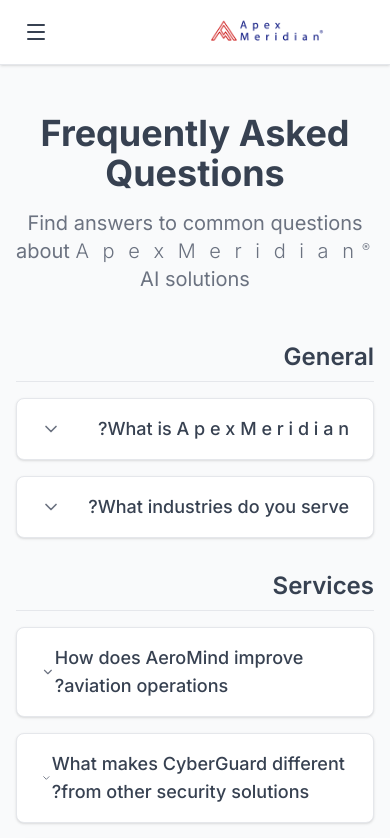
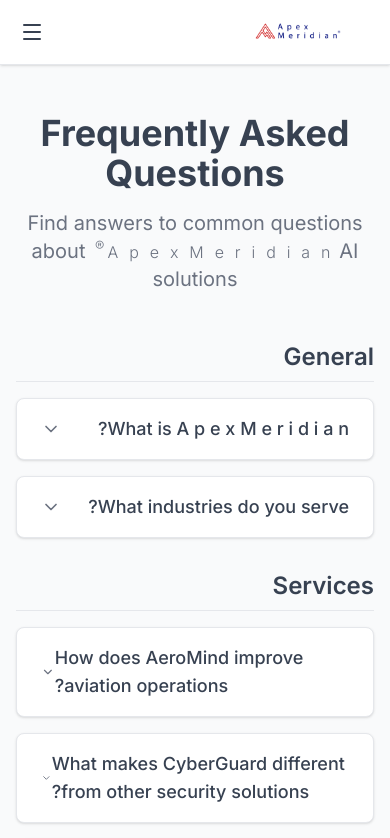
Before and after one commit to cptamrgaber/apex-meridian.com, a Next.js app: page /faq in a window 390 px wide. Shown: the top 838 px of the page. Built offline with nearby package versions, Linux system fonts and the light colour scheme.

Commit message:
Improve mobile responsiveness and branding: Remove logo shadow, create unbreakable brand name component, optimize iPhone display, enhance mobile viewport handling

```diff
--- a/src/app/faq/page.tsx
+++ b/src/app/faq/page.tsx
@@ -1,7 +1,8 @@
 'use client';
 
-import { useState } from 'react';
+import React, { useState } from 'react';
 import { ChevronDown, ChevronUp } from 'lucide-react';
+import BrandName from '@/components/BrandName';
 import { useLanguage } from '@/lib/language-context';
 
 interface FAQItem {
@@ -97,9 +98,10 @@
           </h1>
           <p className="text-xl text-gray-600 dark:text-gray-300">
             Find answers to common questions about{' '}
-            <span className="font-light" style={{ letterSpacing: '0.2em' }}>
-              A  p  e  x    M  e  r  i  d  i  a  n<sup className="text-xs ml-1">®</sup>
-            </span>{' '}
+            <BrandName
+              className="font-light"
+              style={{ letterSpacing: '0.2em' }}
+            />{' '}
             AI solutions
           </p>
         </div>
--- a/src/app/globals.css
+++ b/src/app/globals.css
@@ -133,10 +133,31 @@
   color: #60a5fa !important;
 }
 
-/* Prevent horizontal overflow */
-html, body {
+/* Prevent horizontal overflow and improve mobile viewport */
+html {
+  overflow-x: hidden;
+  scroll-behavior: smooth;
+}
+
+body {
   overflow-x: hidden;
   max-width: 100vw;
+  min-height: 100vh;
+  -webkit-text-size-adjust: 100%;
+  -webkit-font-smoothing: antialiased;
+  -moz-osx-font-smoothing: grayscale;
+}
+
+/* Ensure proper mobile viewport handling */
+@media (max-width: 640px) {
+  * {
+    max-width: 100vw;
+  }
+
+  .container {
+    padding-left: 1rem;
+    padding-right: 1rem;
+  }
 }
 
 /* Custom animations */
--- a/src/app/pricing/page.tsx
+++ b/src/app/pricing/page.tsx
@@ -1,7 +1,7 @@
 'use client';
-
-import { useState } from 'react';
-import { Check, Star, ArrowRight } from 'lucide-react';
+import React, { useState } from 'react';
+import { Check, ArrowRight, Star } from 'lucide-react';
+import BrandName from '@/components/BrandName';
 import { useLanguage } from '@/lib/language-context';
 
 export default function Pricing() {
@@ -98,9 +98,10 @@
           </h1>
           <p className="text-xl text-gray-600 dark:text-gray-300 mb-8">
             Choose the perfect AI solution for your organization with{' '}
-            <span className="font-light" style={{ letterSpacing: '0.2em' }}>
-              A  p  e  x    M  e  r  i  d  i  a  n<sup className="text-xs ml-1">®</sup>
-            </span>
+            <BrandName
+              className="font-light"
+              style={{ letterSpacing: '0.2em' }}
+            />
           </p>
 
           {/* Billing Toggle */}
--- /dev/null
+++ b/src/components/BrandName.tsx
@@ -0,0 +1,50 @@
+import React from 'react';
+
+interface BrandNameProps {
+  className?: string;
+  showRegistered?: boolean;
+  size?: 'xs' | 'sm' | 'base' | 'lg' | 'xl' | '2xl' | '3xl' | '4xl' | '5xl' | '6xl';
+  style?: React.CSSProperties;
+}
+
+export default function BrandName({
+  className = '',
+  showRegistered = true,
+  size = 'base',
+  style = {}
+}: BrandNameProps) {
+  const sizeClasses = {
+    xs: 'text-xs',
+    sm: 'text-sm',
+    base: 'text-base',
+    lg: 'text-lg',
+    xl: 'text-xl',
+    '2xl': 'text-2xl',
+    '3xl': 'text-3xl',
+    '4xl': 'text-4xl',
+    '5xl': 'text-5xl',
+    '6xl': 'text-6xl'
+  };
+
+  const registeredSizes = {
+    xs: 'text-xs',
+    sm: 'text-xs',
+    base: 'text-sm',
+    lg: 'text-sm',
+    xl: 'text-base',
+    '2xl': 'text-lg',
+    '3xl': 'text-xl',
+    '4xl': 'text-2xl',
+    '5xl': 'text-3xl',
+    '6xl': 'text-4xl'
+  };
+
+  return (
+    <span
+      className={`${sizeClasses[size]} ${className} whitespace-nowrap inline-block`}
+      style={style}
+    >
+      A  p  e  x    M  e  r  i  d  i  a  n{showRegistered && <sup className={`${registeredSizes[size]} ml-1`}>®</sup>}
+    </span>
+  );
+}
--- a/src/components/DramaticHero.tsx
+++ b/src/components/DramaticHero.tsx
@@ -5,6 +5,7 @@
 import Image from 'next/image';
 import { ArrowRight, Play, Sparkles } from 'lucide-react';
 import { useLanguage } from '@/lib/language-context';
+import BrandName from './BrandName';
 
 export default function DramaticHero() {
   const { t } = useLanguage();
@@ -28,12 +29,12 @@
         {/* Professional Text Logo */}
         <div className="flex items-center justify-center mb-8 animate-slide-up">
           <div className="relative">
-            <h1 className="text-4xl md:text-5xl lg:text-6xl font-bold bg-gradient-to-r from-blue-400 to-cyan-300 bg-clip-text text-transparent mb-2">
-              <span className="font-light text-blue-400 text-3xl md:text-4xl lg:text-5xl whitespace-nowrap" style={{ letterSpacing: '0.2em' }}>
-                <span className="inline-block">A  p  e  x</span>
-                <span className="inline-block ml-4">M  e  r  i  d  i  a  n</span>
-                <sup className="text-lg md:text-xl lg:text-2xl ml-2">®</sup>
-              </span>
+            <h1 className="text-center font-bold bg-gradient-to-r from-blue-400 to-cyan-300 bg-clip-text text-transparent mb-2">
+              <BrandName
+                className="font-light text-blue-400 text-2xl sm:text-3xl md:text-4xl lg:text-5xl"
+                style={{ letterSpacing: '0.2em' }}
+                size="5xl"
+              />
             </h1>
             <div className="absolute -bottom-2 left-1/2 transform -translate-x-1/2 w-32 h-1 bg-gradient-to-r from-blue-500 to-cyan-400 rounded-full"></div>
           </div>
--- a/src/components/Header.tsx
+++ b/src/components/Header.tsx
@@ -41,7 +41,7 @@
   }, []);
   return (
     <header className="bg-white dark:bg-slate-900 shadow-sm border-b border-gray-200 dark:border-gray-700 sticky top-0 z-50">
-      <div className="max-w-7xl mx-auto px-4 sm:px-6 lg:px-8">
+      <div className="max-w-7xl mx-auto px-3 sm:px-4 md:px-6 lg:px-8">
         <div className="flex items-center h-16 justify-between">
           {/* Logo - Increased Size */}
           <div className="flex-shrink-0">
@@ -51,9 +51,8 @@
                 alt="A  p  e  x    M  e  r  i  d  i  a  n"
                 width={540}
                 height={162}
-                className="h-16 w-auto object-contain"
+                className="h-12 sm:h-14 md:h-16 w-auto object-contain max-w-[200px] sm:max-w-[240px] md:max-w-none"
                 style={{
-                  filter: 'drop-shadow(0.5px 0.5px 0 white) drop-shadow(-0.5px -0.5px 0 white) drop-shadow(0.5px -0.5px 0 white) drop-shadow(-0.5px 0.5px 0 white)',
                   aspectRatio: '280/84'
                 }}
                 priority
```
